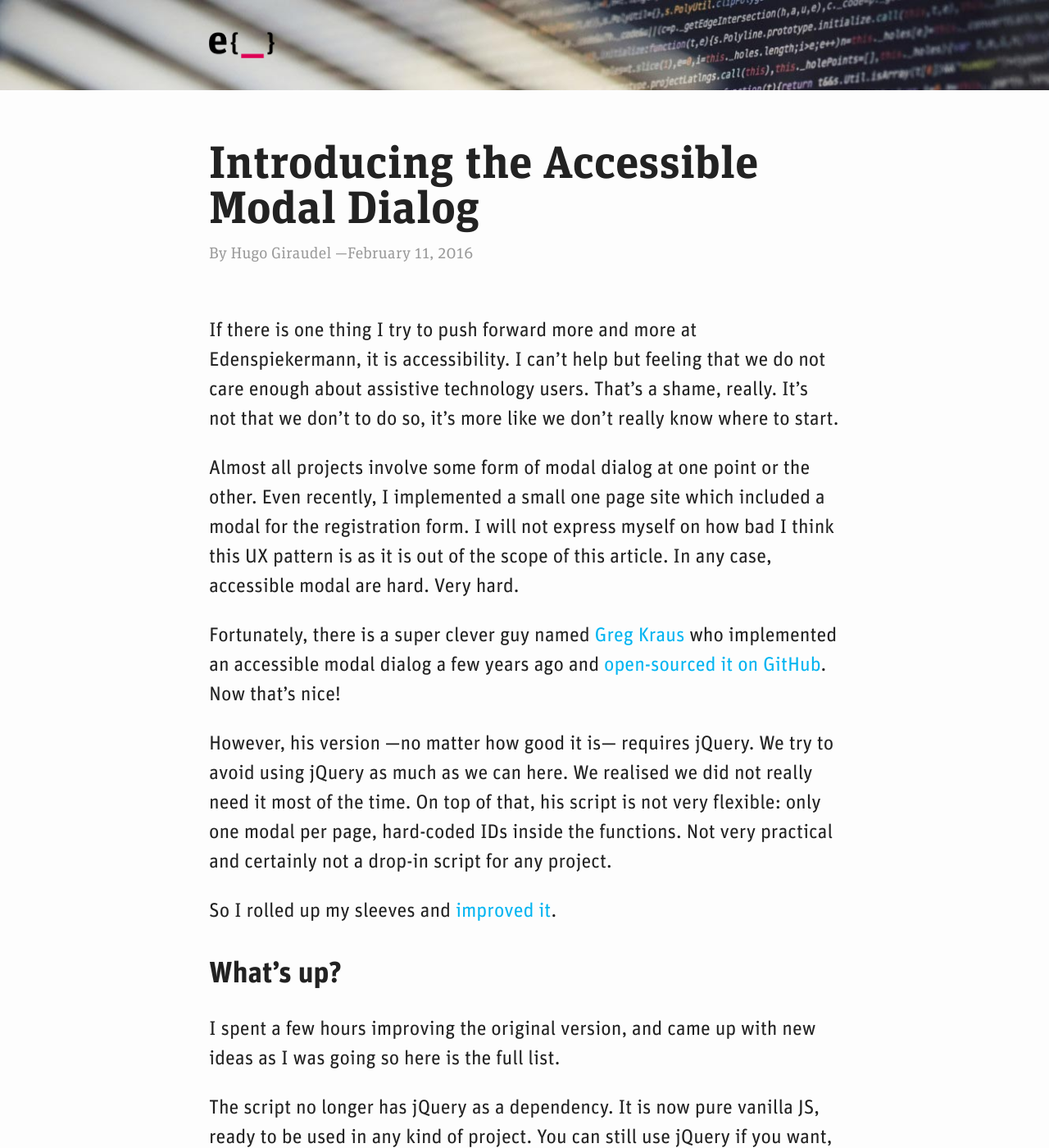
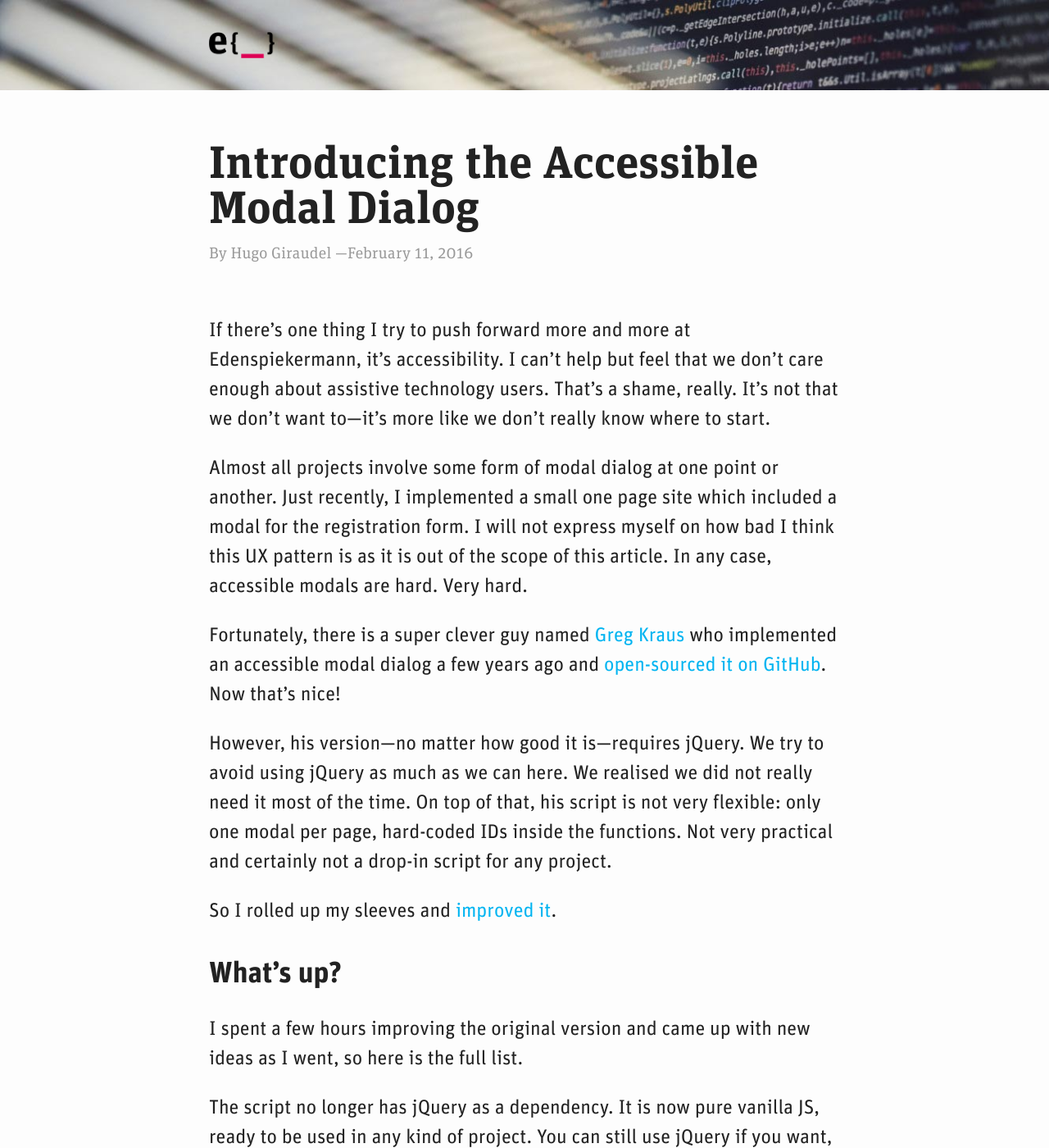
Before and after one commit to edenspiekermann/espi-devblog, a Jekyll site: the page built from _posts/2016-02-11-introducing-accessible-modal-dialog.md, in a window 1280 px wide and 1400 px high. Shown: the whole window at 82% size. Built offline with Jekyll 4.4.1, drawn with Linux system fonts in a browser that asks for light colours; some of the changed lines change nothing that is shown; some of the changed text lies outside the part shown.

Commit message:
A few minor copy fixes

```diff
--- a/_posts/2016-02-11-introducing-accessible-modal-dialog.md
+++ b/_posts/2016-02-11-introducing-accessible-modal-dialog.md
@@ -4,19 +4,19 @@ author: hugo-giraudel
 layout: post
 ---
 
-If there is one thing I try to push forward more and more at Edenspiekermann, it is accessibility. I can’t help but feeling that we do not care enough about assistive technology users. That’s a shame, really. It’s not that we don’t to do so, it’s more like we don’t really know where to start.
+If there’s one thing I try to push forward more and more at Edenspiekermann, it’s accessibility. I can’t help but feel that we don’t care enough about assistive technology users. That’s a shame, really. It’s not that we don’t want to—it’s more like we don’t really know where to start.
 
-Almost all projects involve some form of modal dialog at one point or the other. Even recently, I implemented a small one page site which included a modal for the registration form. I will not express myself on how bad I think this UX pattern is as it is out of the scope of this article. In any case, accessible modal are hard. Very hard.
+Almost all projects involve some form of modal dialog at one point or another. Just recently, I implemented a small one page site which included a modal for the registration form. I will not express myself on how bad I think this UX pattern is as it is out of the scope of this article. In any case, accessible modals are hard. Very hard.
 
 Fortunately, there is a super clever guy named [Greg Kraus](https://github.com/gdkraus) who implemented an accessible modal dialog a few years ago and [open-sourced it on GitHub](https://github.com/gdkraus/accessible-modal-dialog). Now that’s nice!
 
-However, his version —no matter how good it is— requires jQuery. We try to avoid using jQuery as much as we can here. We realised we did not really need it most of the time. On top of that, his script is not very flexible: only one modal per page, hard-coded IDs inside the functions. Not very practical and certainly not a drop-in script for any project.
+However, his version—no matter how good it is—requires jQuery. We try to avoid using jQuery as much as we can here. We realised we did not really need it most of the time. On top of that, his script is not very flexible: only one modal per page, hard-coded IDs inside the functions. Not very practical and certainly not a drop-in script for any project.
 
 So I rolled up my sleeves and [improved it](https://github.com/edenspiekermann/accessible-modal-dialog).
 
 ## What’s up?
 
-I spent a few hours improving the original version, and came up with new ideas as I was going so here is the full list.
+I spent a few hours improving the original version and came up with new ideas as I went, so here is the full list.
 
 The script no longer has jQuery as a dependency. It is now pure vanilla JS, ready to be used in any kind of project. You can still use jQuery if you want, but the script itself does not need it.
 
@@ -26,11 +26,11 @@ It is now possible to use several different modals on the same page, thanks to t
 // Get the modal element (with the accessor method you want)
 var modalEl = document.getElementById('my-awesome-modal');
 
-// Instanciate a new Modal module
+// Instantiate a new Modal module
 var modal = new Modal(modalEl);
 {% endhighlight %}
 
-I added a small DOM API to open and close modals (`data-modal-show` and `data-modal-hide`) without having to bind any listener yourself. You can have as many openers and closers per modal as you want; no limit!
+I added a small DOM API to open and close modals (`data-modal-show` and `data-modal-hide`) without having to bind any listeners yourself. You can have as many openers and closers per modal as you want; no limit!
 
 {% highlight html %}
 <button data-modal-show="my-awesome-modal" type="button">
@@ -44,7 +44,7 @@ I added a small DOM API to open and close modals (`data-modal-show` and `data-mo
 </button>
 {% endhighlight %}
 
-There is also a teeny tiny JS API to be able to manually hide and show a modal from its instance. It’s also possible to know whether a modal is hidden or shown without having to query the DOM.
+There is also a teeny tiny JS API to allow you to manually hide and show a modal from its instance. It’s also possible to know whether a modal is hidden or shown without having to query the DOM.
 
 {% highlight js %}
 // Provided `modal` contains a `Modal` instance
@@ -58,7 +58,7 @@ if (modal.shown) {
 
 And last but not least, I fixed a minor bug with the original version where elements with `tabindex` attribute set to `-1` would be focusable.
 
-## How to use it?
+## How do I use it?
 
 As of today, the script is published through [npm](https://www.npmjs.com/package/accessible-modal-dialog).
 
@@ -74,6 +74,6 @@ cp node_modules/accessible-modal-dialog/accessible-modal-dialog.js assets/js/ven
 
 ## What’s next?
 
-Ideally, we would like the original author to merge our version in his repository (there is an [open issue for this](https://github.com/gdkraus/accessible-modal-dialog/issues/11)). There is no need to have 2 versions out there. Unfortunately, Greg Kraus seems to have stopped maintaining the initial repository, so for now we keep it on our side as well.
+Ideally, we would like the original author to merge our version in his repository (there is an [open issue for this](https://github.com/gdkraus/accessible-modal-dialog/issues/11)). There is no need to have 2 versions out there. Unfortunately, Greg Kraus seems to have stopped maintaining the initial repository, so for now, we’ll keep it on our side as well.
 
 In any case, we are always looking for new ideas to improve our work so if you find a bug or want to suggest a feature, be sure to do so on the [GitHub repository](https://github.com/edenspiekermann/accessible-modal-dialog)!
```
